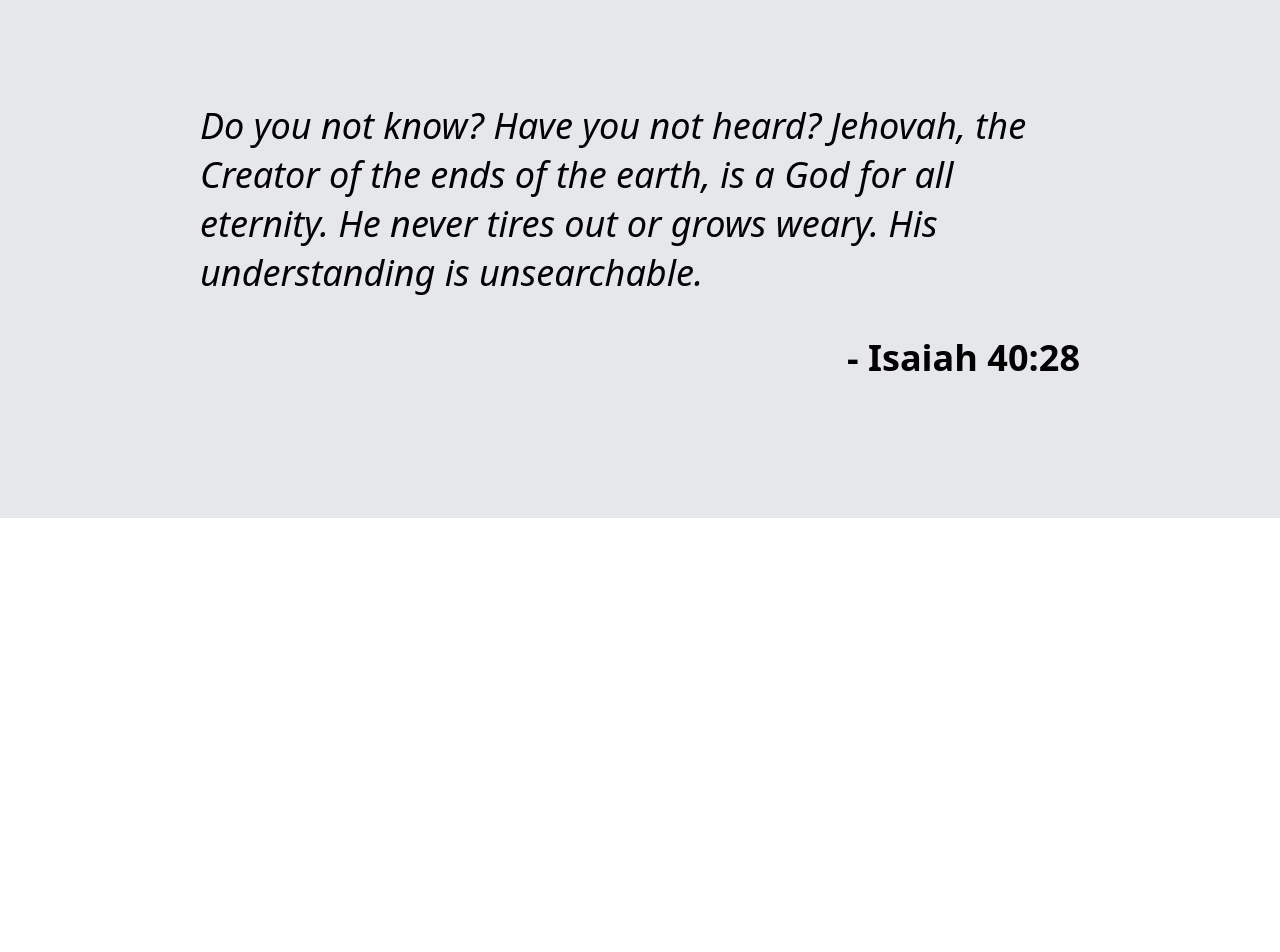
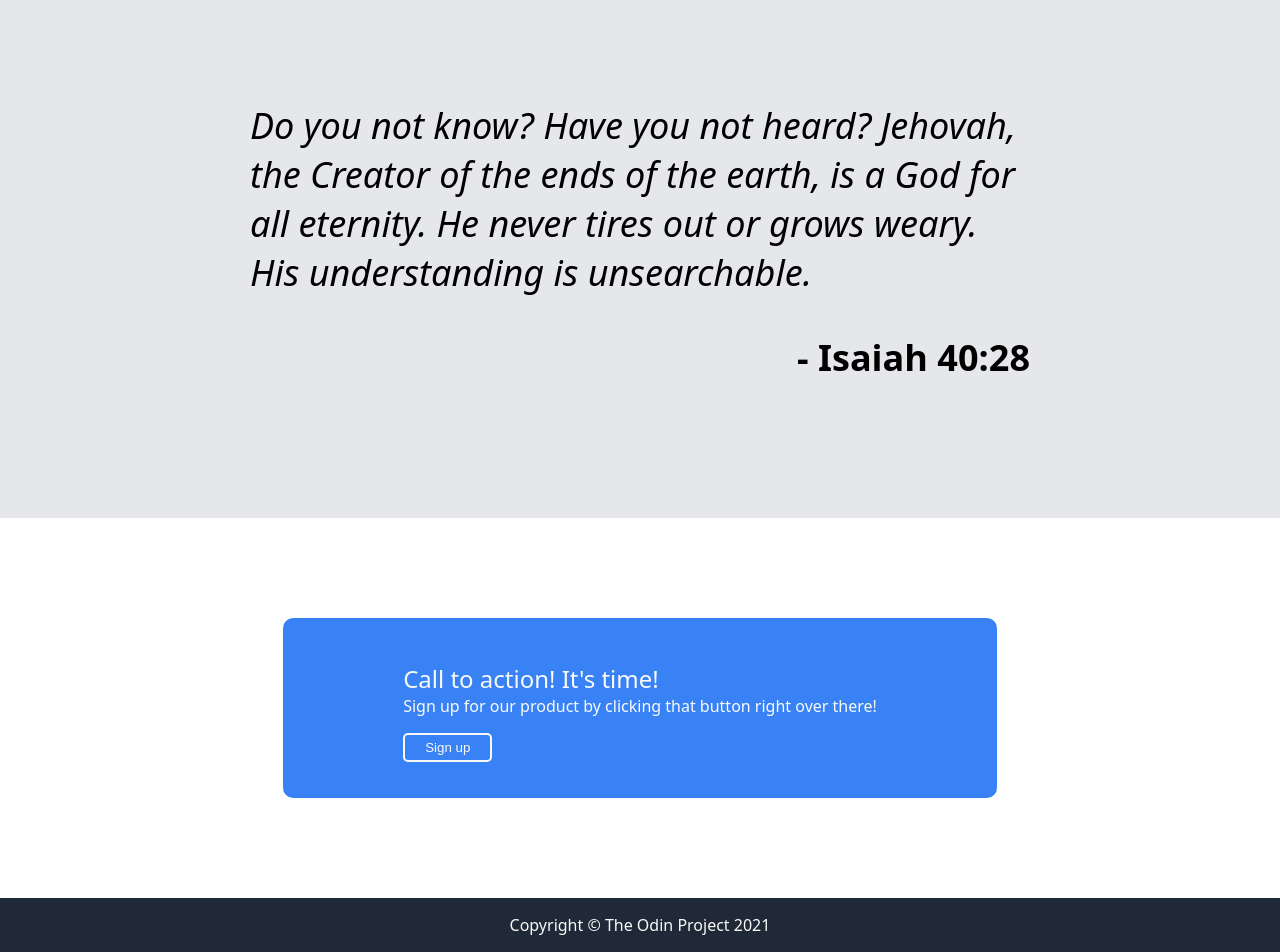
Before and after one commit to Gabewingman/odin-css-landingpage, a plain HTML site: page index.html in a window 1280 px wide. Shown: the part 1423-2375 px from the top of the page. Before the commit the page ends 1941 px from the top, so only its background shows below. Drawn offline with Linux system fonts and the light colour scheme.

Commit message:
Project done: Landing page

```diff
--- a/index.html
+++ b/index.html
@@ -86,15 +86,26 @@
         </div>
         <div>
             <img src="pexels-pixabay-53581.jpg" alt="Memorial" height="200px" width="200px">
-            <p style="width: 200px;">The second image depicts a bald eagle, identifiable by its white head and tail, yellow beak, and dark brown body and wings. The bald eagle is native to North America and is the national bird and symbol of the United States.</p>
+            <p style="width: 200px;">The second image depicts a bald eagle, identifiable by its white head and tail, yellow beak, and dark brown body and wings.</p>
         </div>
 
     </div>
 
-    <div class="quote" style="padding: 100px 200px; background: #e5e7eb;">
+    <div class="quote" style="padding: 100px 250px; background: #e5e7eb;">
         <p style="font-size: 36px;"><i>Do you not know? Have you not heard? Jehovah, the Creator of the ends of the earth, is a God for all eternity. He never tires out or grows weary. His understanding is unsearchable.</i></p>
         <p style="display: flex; justify-content: right; font-size: 36px;"><strong>- Isaiah 40:28</strong></p>
     </div>
 
+    <div class="content-three" style="padding: 100px 100px; display: flex; justify-content: center;">
+        <div style="background: #3882f6; padding: 20px 120px; color: #f9faf8; border-radius: 10px;">
+            <p style="font-size: 24px; margin-bottom: 0;">Call to action! It's time!
+                <p style="margin-top: 0;">Sign up for our product by clicking that button right over there!</p><button style="padding: 5px 20px; background: #3882f6; color: #f9faf8; border: 2px solid#f9faf8; border-radius: 5px;">Sign up</button></p>
+        </div>
+    </div>
+
+    <footer class="copyright" style="display: flex; justify-content: center; background:#1f2937; color: #f9faf8;">
+        <p>Copyright © The Odin Project 2021</p>
+    </footer>
+
 </body>
 </html>
```
